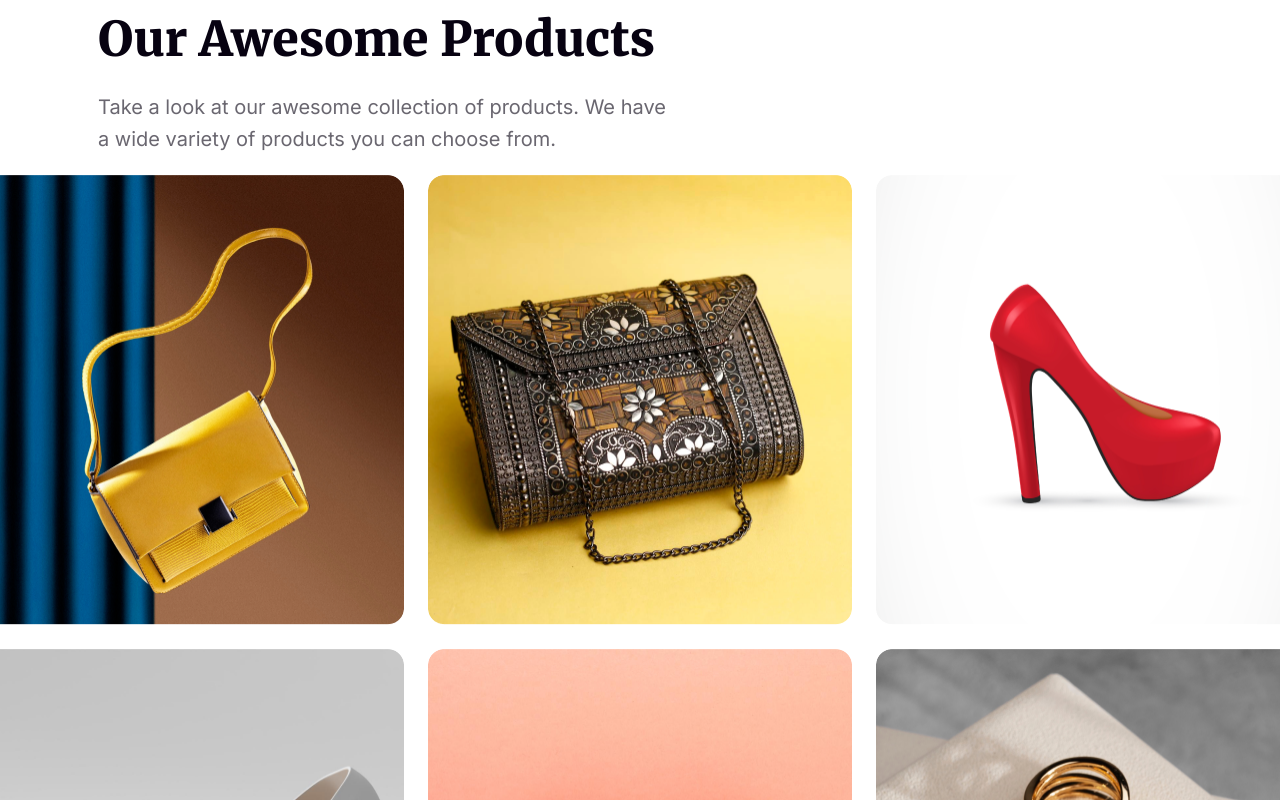
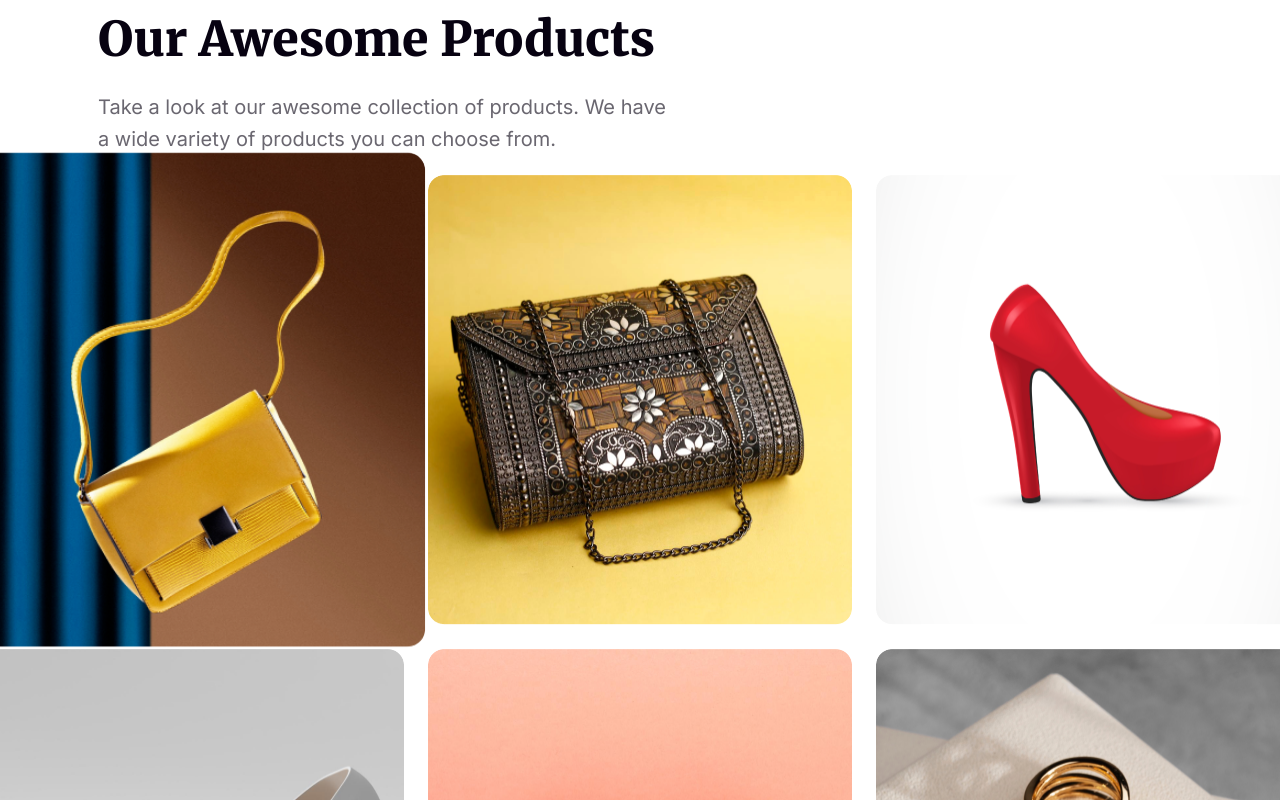
Before and after one commit to godposeidon001/Assignment1_prgmhero, a plain HTML site: page index.html in a window 1280 px wide. In both pictures the pointer is over the picture 192 px from the left and 5447 px from the top of the page. Shown: the part 5047-5847 px from the top of the page. Drawn offline with Linux system fonts and the light colour scheme.

Commit message:
final commit

```diff
--- a/style.css
+++ b/style.css
@@ -419,6 +419,11 @@
     height: 450px;
     flex-shrink: 0;
     border-radius: 16px;
+    transition: transform 0.3s ease-in-out;
+}
+
+.sixth-img:hover {
+    transform: scale(1.1);
 }
 
 /* Seventh Section */
```
